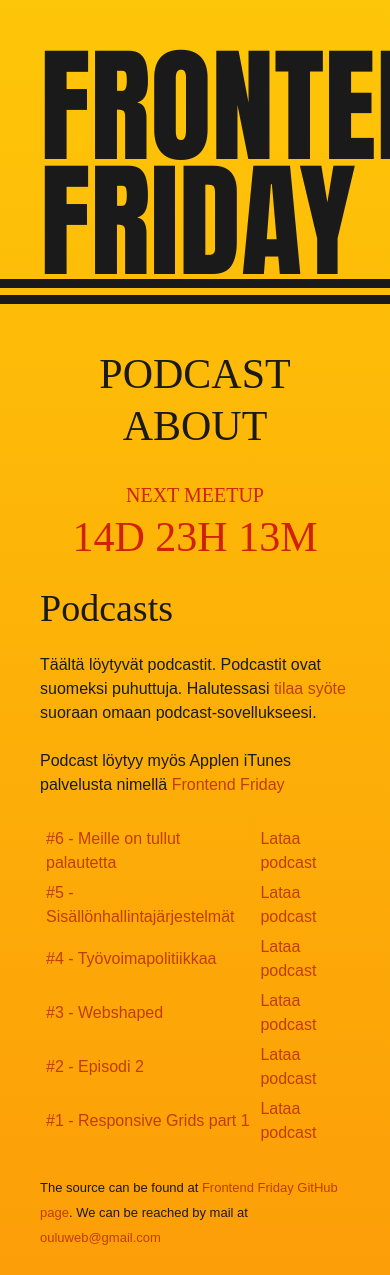
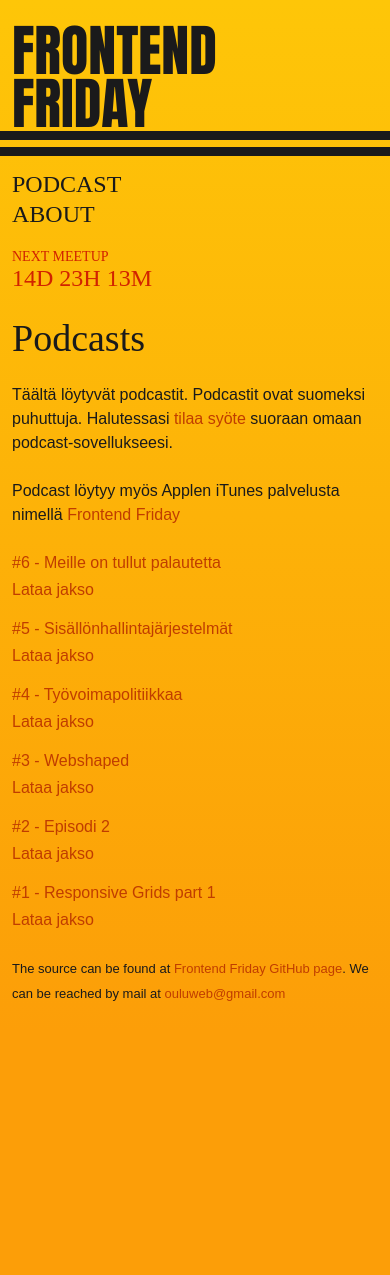
Before and after one commit to ouluweb/ouluweb.github.io, a Jekyll site: the page built from podcast.html, in a window 390 px wide. Built offline with Jekyll 4.4.1, drawn with Linux system fonts in a browser that asks for light colours; Markdown is read by kramdown in place of the engine named in the settings; after the commit the page ends 1031 px from its top, so only the background shows below that.

Commit message:
responsive mobile friendliness

```diff
--- a/css/ff.css
+++ b/css/ff.css
@@ -80,6 +80,10 @@ table {
   border-collapse: separate;
   border-spacing: 6px; }
 
+th, td {
+  text-align: left;
+  vertical-align: top; }
+
 .title {
   font-family: 'jaf-bernino-sans-comp', 'Impact', 'Arial Narrow', sans-serif;
   font-weight: 900;
@@ -94,14 +98,11 @@ table {
   content: '';
   position: absolute;
   top: auto;
-  bottom: -37px;
+  bottom: -26px;
   left: -40px;
   right: -40px;
-  height: 6px;
+  height: 7px;
   border: 12px solid;
-  border-width: 12px 0px;
-  bottom: -26px;
-  height: 7px;
   border-width: 9px 0px; }
 
 .title a {
@@ -164,11 +165,48 @@ table {
   margin: 48px -40px 24px -40px; }
 
 @media (max-width: 780px) {
+  body {
+    padding: 24px 12px 1px 12px; }
+
+  .title {
+    font-size: 56px;
+    line-height: 53px;
+    margin-bottom: 39px; }
+
+  .title:after {
+    left: -12px;
+    right: -12px; }
+
   .site-nav {
     position: static;
-    text-align: center; }
+    text-align: left;
+    font-size: 24px;
+    line-height: 30px;
+    font-weight: 500; }
+
+  .meetup-time__title {
+    font-size: 14px;
+    top: 9px; }
 
   .page-nav {
-    margin-top: 48px;
+    font-size: 18px;
+    line-height: 26px;
+    font-weight: 500;
+    text-align: left;
     float: none;
-    text-align: left; } }
+    margin-top: 48px; }
+
+  .episode-list,
+  .episode-list tbody,
+  .episode,
+  .episode td {
+    display: block; }
+
+  .episode {
+    margin-bottom: 15px; }
+
+  .episode-title {
+    margin-bottom: 3px; }
+
+  .comments {
+    margin: 48px -12px 24px -12px; } }
--- a/podcast.html
+++ b/podcast.html
@@ -13,15 +13,15 @@ permalink : /podcast/
   Podcast löytyy myös Applen iTunes palvelusta nimellä <a href="https://itunes.apple.com/fi/podcast/frontend-friday/id630470814?mt=2">Frontend Friday</a>
 </p>
 
-<table>
+<table class="episode-list">
   <tbody>
     {% for post in site.categories.podcast %}
-      <tr>
-        <td>
+      <tr class="episode">
+        <td class="episode-title">
           <a href="{{ post.url }}">#{{ post.nro }} - {{ post.title }}</a>
         </td>
-        <td>
-          <a href="{{ post.link }}" title="{{ post.title }}" onClick="_gaq.push(['_trackEvent', 'Podcast', 'Download', '{{ post.title }}']);">Lataa podcast</a>
+        <td class="episode-file">
+          <a href="{{ post.link }}" title="{{ post.title }}" onClick="_gaq.push(['_trackEvent', 'Podcast', 'Download', '{{ post.title }}']);">Lataa jakso</a>
         </td>
       </tr>
     {% endfor %}
```
Also changed, not shown: css/ff.scss (+44 -9 lines).
